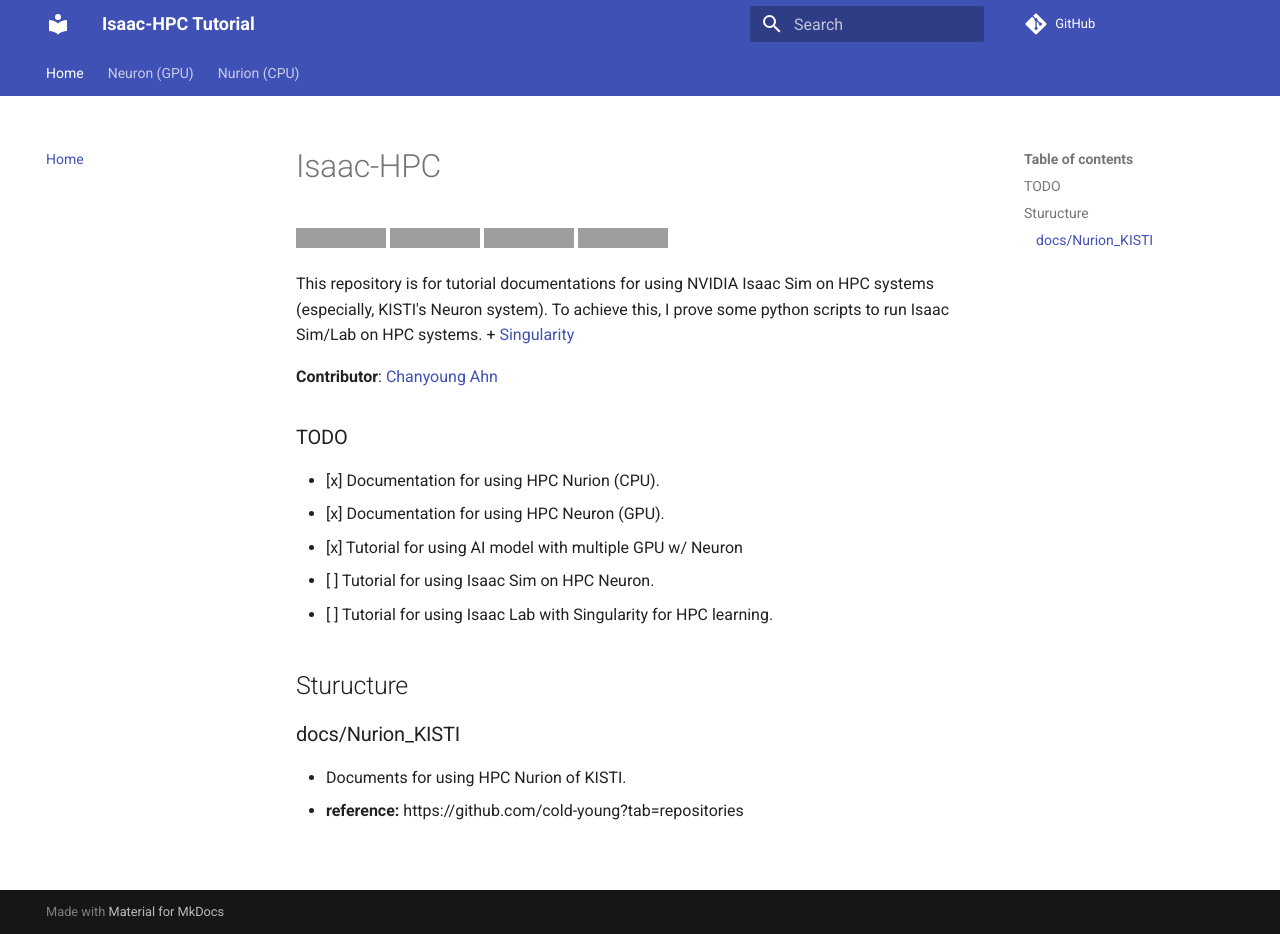
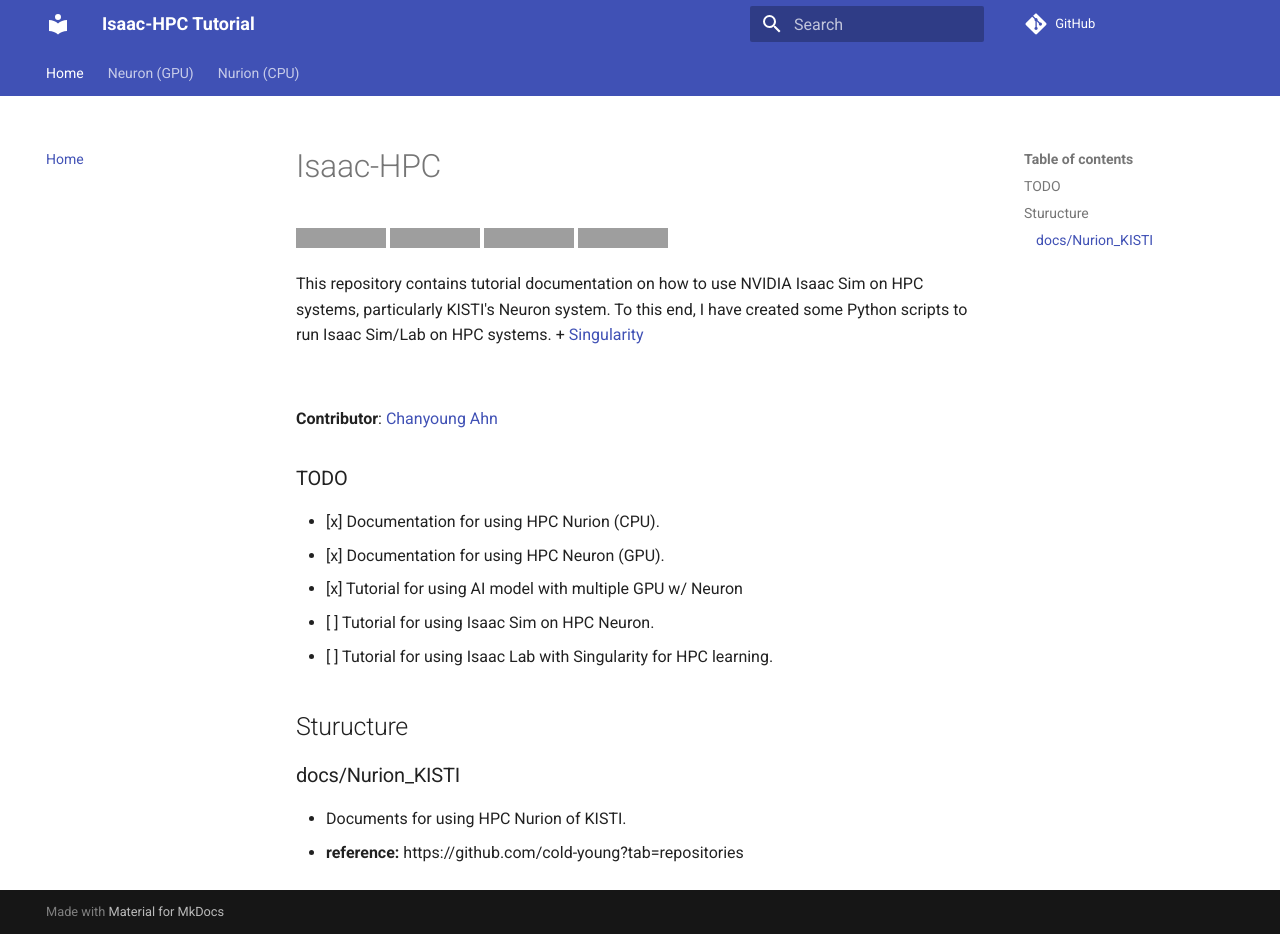
Before and after one commit to cold-young/Isaac-HPC, an MkDocs documentation site: the page built from docs/index.md, in a window 1280 px wide and 934 px high. Built offline with MkDocs 1.6.1 and Material for MkDocs 9.7.7, drawn with Linux system fonts in a browser that asks for light colours; comment, search, counter and statistics services are not loaded; grey boxes are pictures that could not be loaded.

Commit message:
Docs: elaborate docs

```diff
--- a/docs/index.md
+++ b/docs/index.md
@@ -8,8 +8,9 @@
 [![NVIDIA](https://img.shields.io/badge/NVIDIA-IsaacSim-nvidia.svg?logo=nvidia)](https://developer.nvidia.com/modulus)
 <br>
 
-This repository is for tutorial documentations for using NVIDIA Isaac Sim on HPC systems (especially, KISTI's Neuron system).
-To achieve this, I prove some python scripts to run Isaac Sim/Lab on HPC systems. + [Singularity](https://docs.sylabs.io/guides/2.6/user-guide/index.html)
+This repository contains tutorial documentation on how to use NVIDIA Isaac Sim on HPC systems, particularly KISTI's Neuron system.
+To this end, I have created some Python scripts to run Isaac Sim/Lab on HPC systems. + [Singularity](https://docs.sylabs.io/guides/2.6/user-guide/index.html)
+
 <br>
 
 **Contributor**: [Chanyoung Ahn](https://github.com/cold-young)
```
Also changed, not shown: README.md (+3 -2 lines), docs/Neuron_KISTI/README.md (+1 -1 lines).
